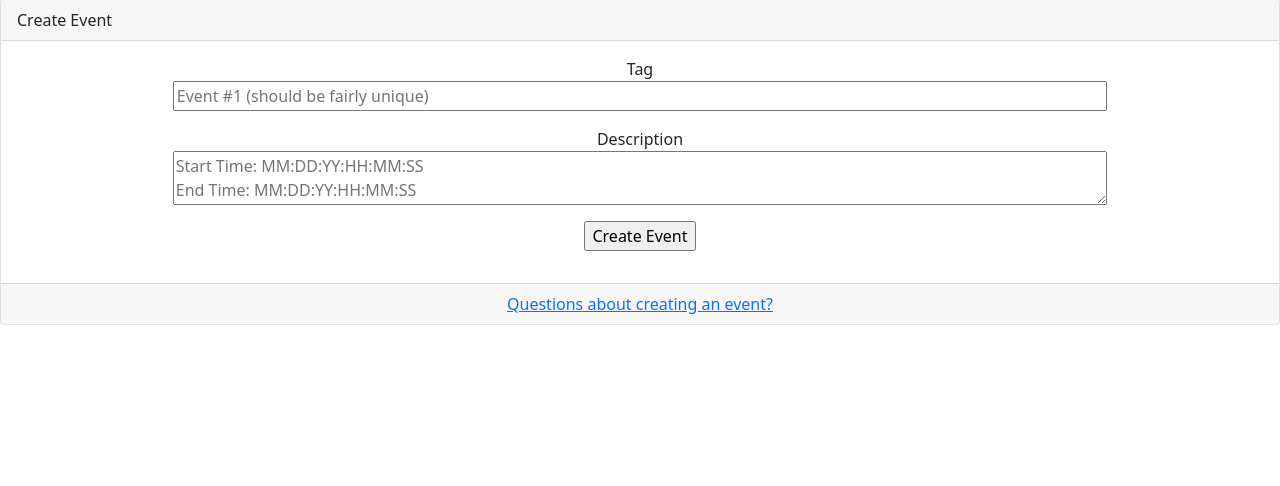
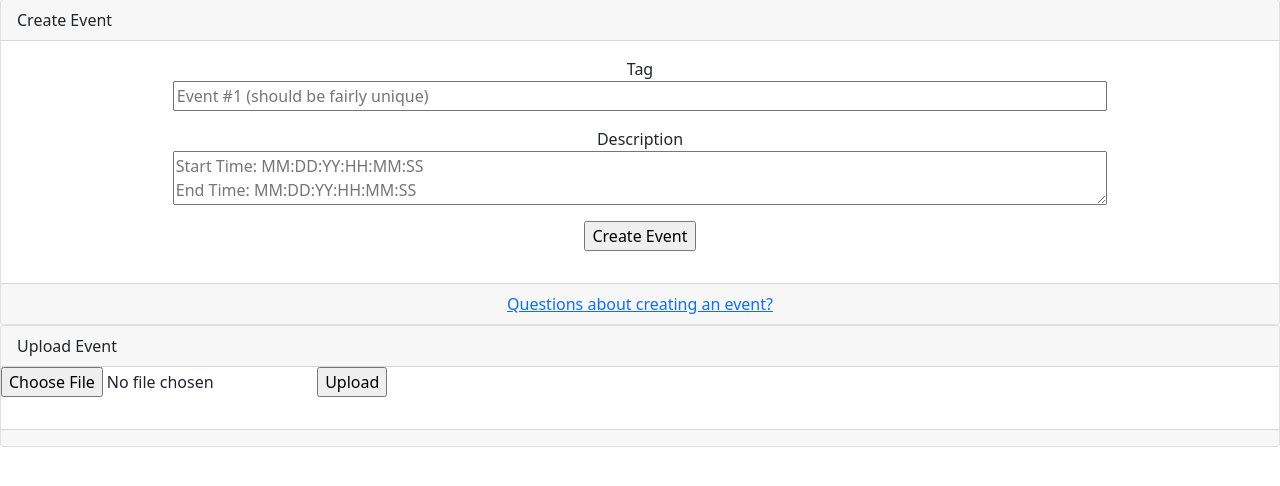
Before and after one commit to ellinj2/FAST_SDD, a Flask app: page /upload_event in a window 1280 px wide. Shown: the part 73-559 px from the top of the page. Run offline with Flask 2, Linux system fonts and the light colour scheme; the visitor is signed in with stand-in values (Sample User, id 1).

Commit message:
Created button for choose file and upload

```diff
--- a/FAST/calendar/views.py
+++ b/FAST/calendar/views.py
@@ -1,9 +1,11 @@
-from flask import render_template, Blueprint, redirect, url_for
+from flask import render_template, Blueprint, redirect, url_for, request, flash
 from flask_login import current_user, login_required, logout_user
 from FAST import app
 from FAST.calendar.forms import *
 from FAST.calendar.models import *
 from FAST.database import *
+from werkzeug.utils import secure_filename
+import os
 
 calendar = Blueprint("calendar", __name__)
 
@@ -38,3 +40,30 @@ def download_calendar():
 @calendar.route('/help')
 def help():
 	return redirect(url_for('calendar.upload_event'))
+
+@calendar.route('/upload_file', methods=["GET", "POST"])
+def upload_file():
+	if request.method == 'POST':
+	# check if the post request has the file part
+		if 'file' not in request.files:
+			flash('No file part')
+			return redirect(request.url)
+		file = request.files['file']
+		# If the user does not select a file, the browser submits an
+		# empty file without a filename.
+		if file.filename == '':
+			flash('No selected file')
+			return redirect(request.url)
+		if file:
+			filename = secure_filename(file.filename)
+			file.save(os.path.join(app.config['UPLOAD_FOLDER'], filename))
+			return redirect(url_for('download_file', name=filename))
+	return '''
+    <!doctype html>
+    <title>Upload new File</title>
+    <h1>Upload new File</h1>
+    <form method=post enctype=multipart/form-data>
+      <input type=file name=file>
+      <input type=submit value=Upload>
+    </form>
+    '''
--- a/FAST/templates/upload_event.html
+++ b/FAST/templates/upload_event.html
@@ -17,4 +17,13 @@
 		</div>
 		<div class="card-footer text-center"><a href="{{ url_for('calendar.help') }}">Questions about creating an event?</a></div>
 	</div>
+
+	<div class="card">
+		<div class="card-header">Upload Event</div>
+			<form action="" method=post enctype=multipart/form-data>
+				<p><input type=file name=file>
+				<input type=submit value=Upload>
+			</form>
+		<div class="card-footer"></div>
+	</div>
 {% endblock %}
```
